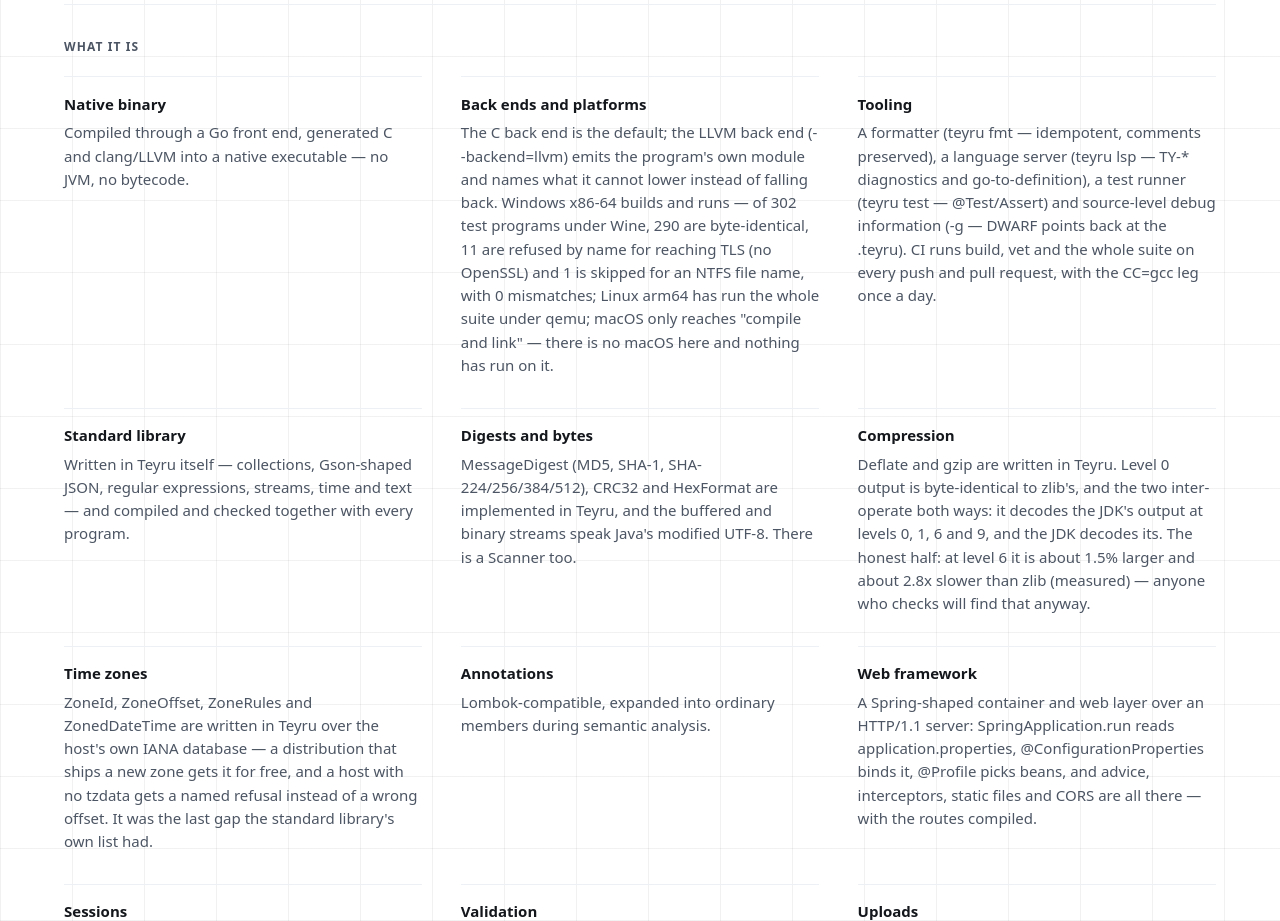
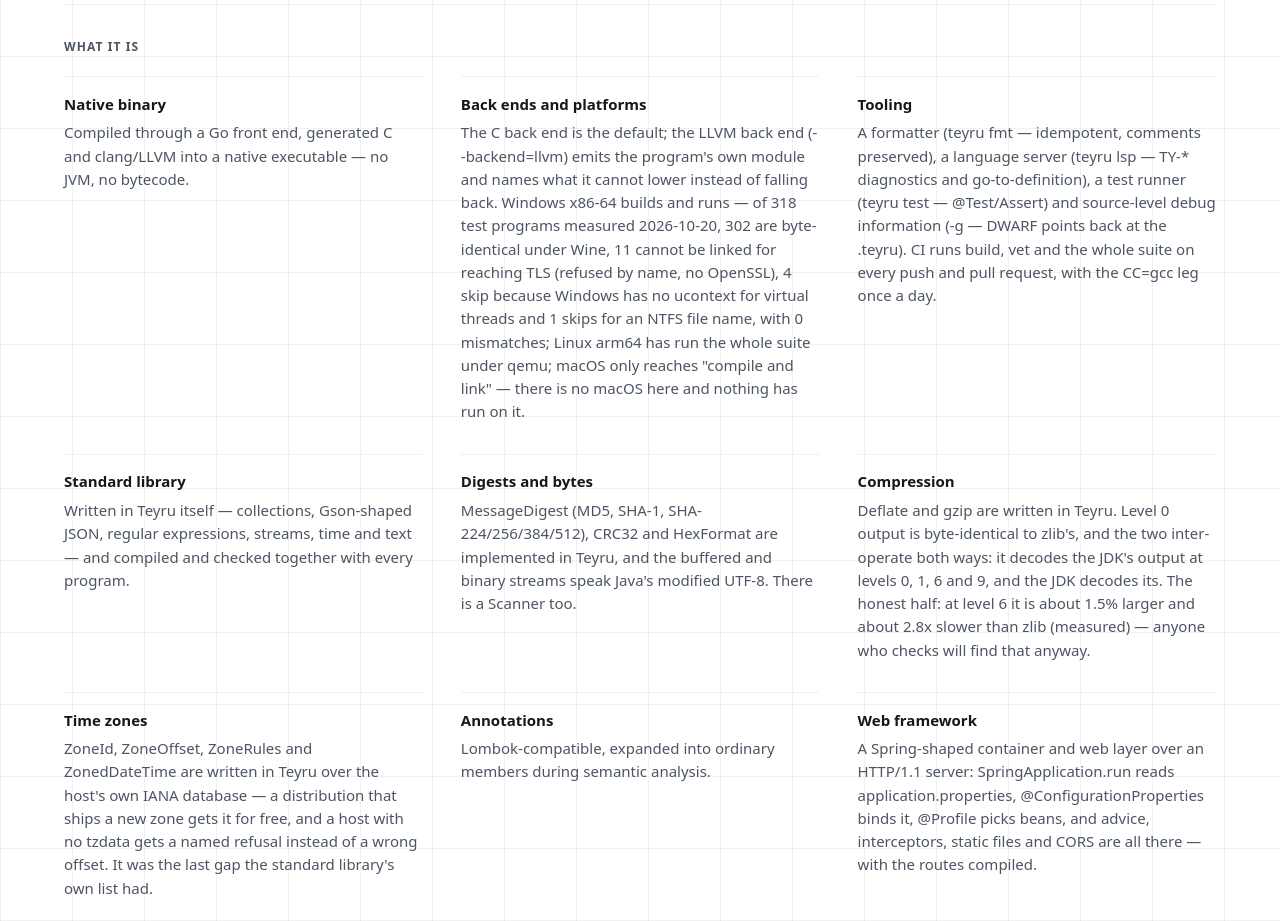
Before and after one commit to teyru-lang/website, a website with bundled scripts: page index.html in a window 1280 px wide. Shown: the part 880-1801 px from the top of the page. Built offline with nearby package versions, Linux system fonts and the light colour scheme.

Commit message:
site: the windows numbers are the 2026-10-20 run of 318 programs

```diff
--- a/index.html
+++ b/index.html
@@ -143,11 +143,11 @@
             <dd data-i18n="factBackendText">
               The C back end is the default; the LLVM back end (--backend=llvm) emits the
               program's own module and names what it cannot lower instead of falling back.
-              Windows x86-64 builds and runs — of 302 test programs under Wine, 290 are
-              byte-identical, 11 are refused by name for reaching TLS (no OpenSSL) and 1 is
-              skipped for an NTFS file name, with 0 mismatches; Linux arm64 has run the whole
-              suite under qemu; macOS only reaches "compile and link" — there is no macOS here
-              and nothing has run on it.
+              Windows x86-64 builds and runs — of 318 test programs measured 2026-10-20, 302 are
+              byte-identical under Wine, 11 cannot be linked for reaching TLS (refused by name, no
+              OpenSSL), 4 skip because Windows has no ucontext for virtual threads and 1 skips for
+              an NTFS file name, with 0 mismatches; Linux arm64 has run the whole suite under qemu;
+              macOS only reaches "compile and link" — there is no macOS here and nothing has run on it.
             </dd>
           </div>
           <div class="fact">
--- a/src/i18n.ts
+++ b/src/i18n.ts
@@ -84,7 +84,7 @@ const zhTW: Messages = {
   factNativeText: "經由 Go 前端、產生的 C 與 clang/LLVM，編成原生執行檔——沒有 JVM，沒有 bytecode。",
   factBackendLabel: "後端與平台",
   factBackendText:
-    "C 後端是預設；LLVM 後端（--backend=llvm）產生程式自己的 LLVM IR 模組，對它降不下去的建構直接指名拒絕，而不是退回 C。Windows x86-64 編得起來也跑得起來：302 支測試程式在 Wine 下 290 支逐位元組相同、11 支因碰到 TLS 被具名拒絕（沒有 OpenSSL）、1 支因 NTFS 檔名跳過，0 支不符；Linux arm64 在 qemu 下跑過整套；macOS 只到「編譯並連結」——這裡沒有 macOS，沒有任何程式在它上面跑過。",
+    "C 後端是預設；LLVM 後端（--backend=llvm）產生程式自己的 LLVM IR 模組，對它降不下去的建構直接指名拒絕，而不是退回 C。Windows x86-64 編得起來也跑得起來：2026-10-20 量 318 支測試程式，302 支在 Wine 下逐位元組相同、11 支因碰到 TLS 無法連結（具名拒絕，沒有 OpenSSL）、4 支因 Windows 沒有 ucontext 而跳過虛擬執行緒、1 支因 NTFS 檔名跳過，0 支不符；Linux arm64 在 qemu 下跑過整套；macOS 只到「編譯並連結」——這裡沒有 macOS，沒有任何程式在它上面跑過。",
   factToolingLabel: "工具鏈",
   factToolingText:
     "格式化（teyru fmt，冪等、保留註解）、語言伺服器（teyru lsp，TY-* 診斷與定義跳轉）、測試執行器（teyru test，@Test／Assert）與原始碼層級的除錯資訊（-g，DWARF 指回 .teyru）。CI 在每次 push 與 PR 上跑 build、vet 與整套測試，CC=gcc 那條腿每天跑一次。",
@@ -147,7 +147,7 @@ const zhCN: Messages = {
   factNativeText: "经由 Go 前端、生成的 C 与 clang/LLVM，编译成原生可执行文件——没有 JVM，没有字节码。",
   factBackendLabel: "后端与平台",
   factBackendText:
-    "C 后端是默认；LLVM 后端（--backend=llvm）生成程序自己的 LLVM IR 模块，对它降不下去的构造直接指名拒绝，而不是退回 C。Windows x86-64 编得起来也跑得起来：302 支测试程序在 Wine 下 290 支逐字节相同、11 支因碰到 TLS 被具名拒绝（没有 OpenSSL）、1 支因 NTFS 文件名跳过，0 支不符；Linux arm64 在 qemu 下跑过整套；macOS 只到「编译并链接」——这里没有 macOS，没有任何程序在它上面跑过。",
+    "C 后端是默认；LLVM 后端（--backend=llvm）生成程序自己的 LLVM IR 模块，对它降不下去的构造直接指名拒绝，而不是退回 C。Windows x86-64 编得起来也跑得起来：2026-10-20 测 318 支测试程序，302 支在 Wine 下逐字节相同、11 支因碰到 TLS 无法链接（具名拒绝，没有 OpenSSL）、4 支因 Windows 没有 ucontext 而跳过虚拟线程、1 支因 NTFS 文件名跳过，0 支不符；Linux arm64 在 qemu 下跑过整套；macOS 只到「编译并链接」——这里没有 macOS，没有任何程序在它上面跑过。",
   factToolingLabel: "工具链",
   factToolingText:
     "格式化（teyru fmt，幂等、保留注释）、语言服务器（teyru lsp，TY-* 诊断与定义跳转）、测试运行器（teyru test，@Test／Assert）与源码级调试信息（-g，DWARF 指回 .teyru）。CI 在每次推送与 PR 上运行 build、vet 与整套测试，CC=gcc 那条腿每天运行一次。",
@@ -211,7 +211,7 @@ const en: Messages = {
     "Compiled through a Go front end, generated C and clang/LLVM into a native executable — no JVM, no bytecode.",
   factBackendLabel: "Back ends and platforms",
   factBackendText:
-    "The C back end is the default; the LLVM back end (--backend=llvm) emits the program's own module and names what it cannot lower instead of falling back. Windows x86-64 builds and runs — of 302 test programs under Wine, 290 are byte-identical, 11 are refused by name for reaching TLS (no OpenSSL) and 1 is skipped for an NTFS file name, with 0 mismatches; Linux arm64 has run the whole suite under qemu; macOS only reaches \"compile and link\" — there is no macOS here and nothing has run on it.",
+    "The C back end is the default; the LLVM back end (--backend=llvm) emits the program's own module and names what it cannot lower instead of falling back. Windows x86-64 builds and runs — of 318 test programs measured 2026-10-20, 302 are byte-identical under Wine, 11 cannot be linked for reaching TLS (refused by name, no OpenSSL), 4 skip because Windows has no ucontext for virtual threads and 1 skips for an NTFS file name, with 0 mismatches; Linux arm64 has run the whole suite under qemu; macOS only reaches \"compile and link\" — there is no macOS here and nothing has run on it.",
   factToolingLabel: "Tooling",
   factToolingText:
     "A formatter (teyru fmt — idempotent, comments preserved), a language server (teyru lsp — TY-* diagnostics and go-to-definition), a test runner (teyru test — @Test/Assert) and source-level debug information (-g — DWARF points back at the .teyru). CI runs build, vet and the whole suite on every push and pull request, with the CC=gcc leg once a day.",
```
